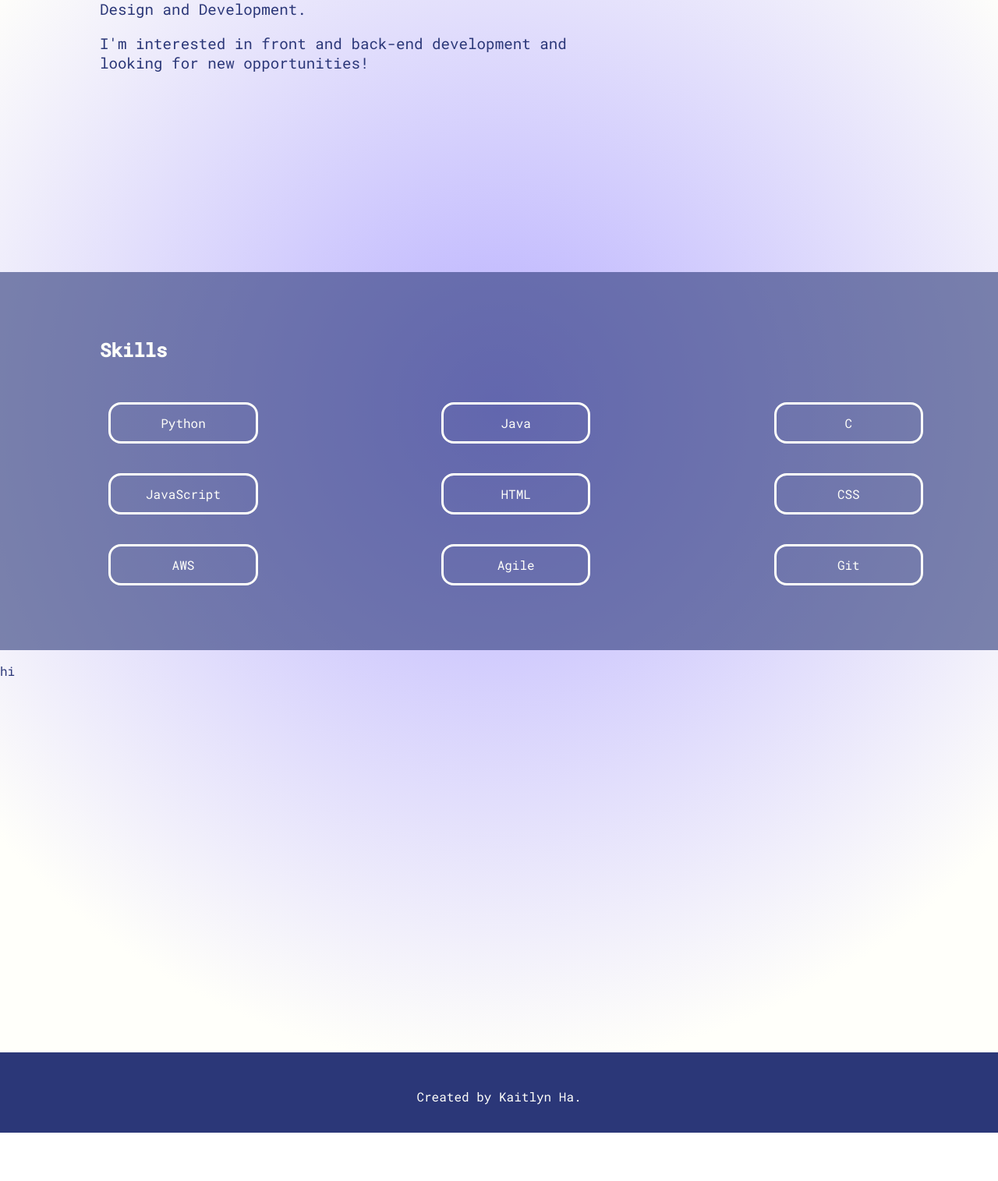
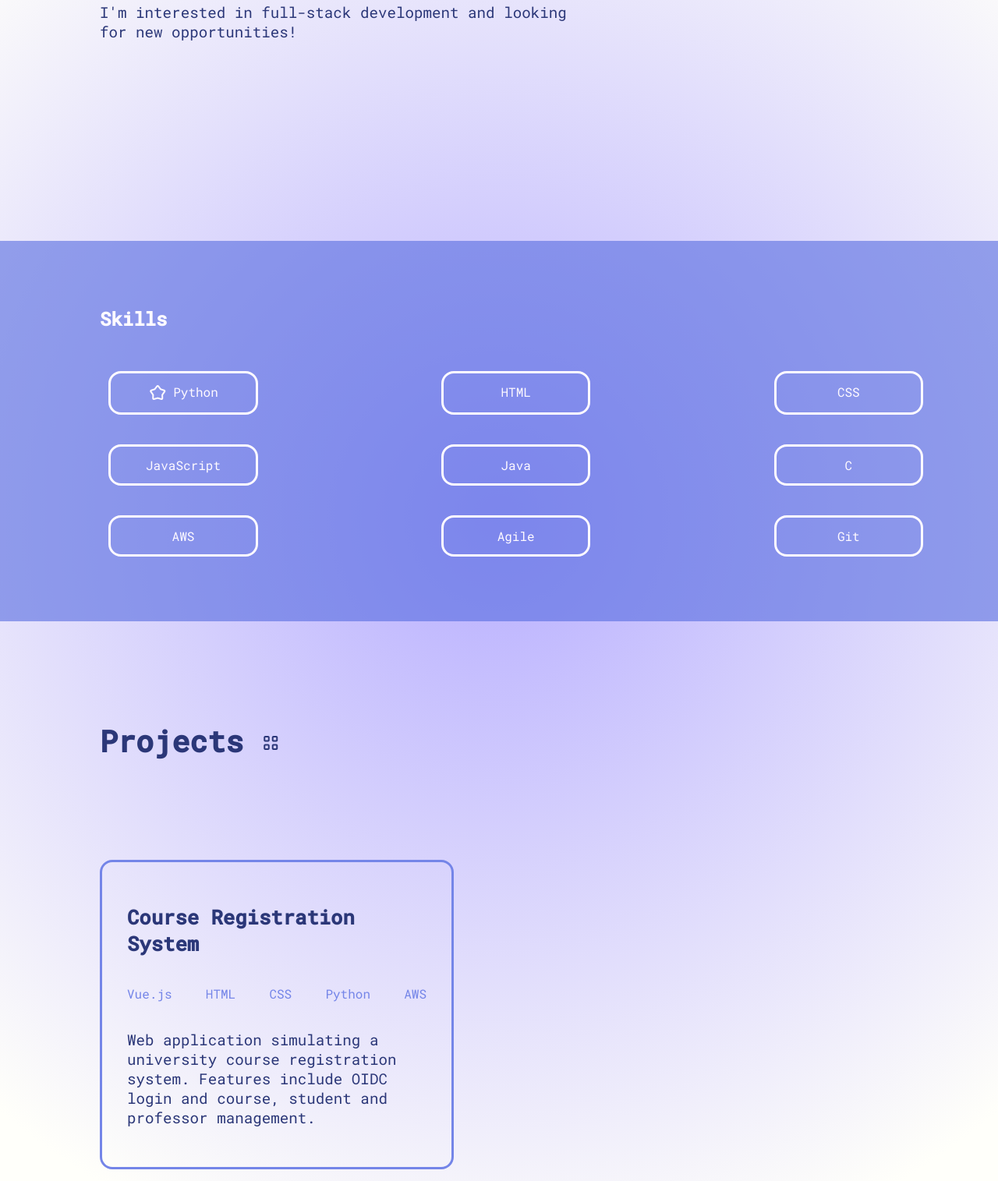
Before and after one commit to kaitlynha/portfolio, a website: page src/index.html in a window 1280 px wide. Shown: the part 405-1920 px from the top of the page at 78% size. Before the commit the page ends 1858 px from the top, so only its background shows below. Drawn offline with nearby package versions, Linux system fonts and the light colour scheme.

Commit message:
editing ui

```diff
--- /dev/null
+++ b/package.json
@@ -0,0 +1,5 @@
+{
+  "dependencies": {
+    "aos": "^2.3.4"
+  }
+}
--- a/src/index.html
+++ b/src/index.html
@@ -9,6 +9,8 @@
     <link rel="preconnect" href="https://fonts.googleapis.com">
     <link rel="preconnect" href="https://fonts.gstatic.com" crossorigin>
     <link href="https://fonts.googleapis.com/css2?family=Roboto+Mono:ital,wght@0,400;0,500;1,400;1,500&family=Roboto:ital,wght@0,300;0,400;0,500;1,400&display=swap" rel="stylesheet">
+    <link rel="stylesheet" href="https://fonts.googleapis.com/css2?family=Material+Symbols+Outlined:opsz,wght,FILL,GRAD@24,400,1,0" />
+    <link href="https://unpkg.com/aos@2.3.1/dist/aos.css" rel="stylesheet">
 </head>
 <body>
     <div class="nav-bar">
@@ -23,36 +25,53 @@
         </ul>
     </div>
     <div class="about-me">
-        <h1>Hi, I'm Kaitlyn Ha.</h1>
-        <h1>I'm a Software Engineering Student!</h1>
+        <h1>Hi, I'm Kaitlyn Ha.
+            <br>
+            I'm a
+            <span class="blue">Software Engineering Student!</span>
+        </h1>
     </div>
     <div class="my-desc">
         <p>I'm a Junior at the University of Connecticut majoring in Computer Science with a concentration in Software Design and Development.</p>
-        <p>I'm interested in front and back-end development and looking for new opportunities!</p>
+        <p>I'm interested in full-stack development and looking for new opportunities!</p>
     </div>
 
-    <section class="skills">
+    <div class="skills" data-aos="fade-up" data-aos-duration="1000">
         <h2>Skills</h2>
         <ul>
-            <li>Python</li>
+            <li class="starred">
+                <span class="material-symbols-outlined">kid_star</span>Python</li>
+            <li>HTML</li>
+            <li>CSS</li>
+            <li>JavaScript</li>
             <li>Java</li>
             <li>C</li>
-            <li>JavaScript</li>
-            <li>HTML</li>
-            <li>CSS</li>
             <li>AWS</li>
             <li>Agile</li>
             <li>Git</li>
         </ul>
-    </section>
+    </div>
 
-    <section class="projects">
-        <p>hi</p>
-    </section>
+    <div class="projects">
+        <h1>Projects <span class="material-symbols-outlined">view_cozy</span></h1>
+        <div class="project-one">
+            <h2>Course Registration System</h2>
+            <div class="tools">
+                <p>Vue.js</p>
+                <p>HTML</p>
+                <p>CSS</p>
+                <p>Python</p>
+                <p>AWS</p>
+            </div>
+            <p>Web application simulating a university course registration system. Features include OIDC login and course, student and professor management.</p>
+        </div>
+    </div>
 
     <section class="footer">
         <p>Created by Kaitlyn Ha.</p>
     </section>
     <script src="script.js"></script>
+    <script src="https://unpkg.com/aos@2.3.1/dist/aos.js"></script>
+    <script>AOS.init();</script>
 </body>
 </html>
--- a/src/style.css
+++ b/src/style.css
@@ -1,9 +1,9 @@
 :root{
     --blue: #7485e8;
-    --lightblue: #263066;
+    --lightblue: #3b4895;
     --darkblue: #2b3778;
-    --background: #fffffa;
-    font-family: 'Roboto', sans-serif;
+    --background: #fffaff;
+    /*font-family: 'Roboto', sans-serif;*/
     font-family: 'Roboto Mono', monospace;
 }
 
@@ -13,7 +13,7 @@ body {
     margin: 0rem;
     -webkit-text-fill-color: var(--darkblue);
     background: rgb(183,174,255);
-    background: radial-gradient(circle, rgba(183,174,255,1) 0%, rgba(255,255,250,1) 75%);
+    background: radial-gradient(circle, rgba(183,174,255,1) 0%, rgba(255,255,250,1) 80%);
 }
 
 a {
@@ -32,8 +32,10 @@ a:hover {
 }
 
 .star {
-    width: 100px;
-    height: 100px;
+    width: 70px;
+    height: 70px;
+    margin-top: 16px;
+    margin-left: 32px;
 }
 
 .nav-bar ul {
@@ -53,6 +55,10 @@ a:hover {
     margin: 4rem 4rem 4rem 8rem;
 }
 
+.blue {
+    -webkit-text-fill-color: var(--blue);
+}
+
 .my-desc {
     width: 50%;
     font-size: 1.2rem;
@@ -62,8 +68,12 @@ a:hover {
 .skills {
     padding-top: 4rem;
     padding-bottom: 4rem;
-    background-color: rgb(43, 55, 120, .6);
+    background-color: rgba(85, 108, 224, 0.6);
     -webkit-text-fill-color: var(--background);
+}
+
+.starred span{
+    margin-right: 8px;
 }
 
 .skills h2 {
@@ -75,6 +85,7 @@ a:hover {
     list-style-type: none;
     display: grid;
     grid-template-columns: repeat(3, 1fr);
+    place-content: center;
     margin: 2rem 0rem 0rem 5rem;
 }
 
@@ -89,9 +100,35 @@ a:hover {
     margin: 1.2rem;
 }
 
+.skills li:hover {
+    background-color: var(--background);
+    -webkit-text-fill-color: rgb(123, 142, 239);
+}
+
 .projects {
     width: 100%;
-    height: 500px;
+    margin: 8rem 8rem 8rem 8rem;
+    font-size: 1.2rem;
+}
+
+.project-one {
+    width: 30%;
+    margin-top: 8rem;
+    padding: 2rem;
+    border-style: solid;
+    border-radius: 1rem;
+    border-color: var(--blue);
+}
+
+.project-one h2 {
+    font-size: 1.6rem;
+}
+
+.tools {
+    display: flex;
+    justify-content: space-between;
+    -webkit-text-fill-color: var(--blue);
+    font-size: 1rem;
 }
 
 .footer {
```
Also changed, not shown: src/words.json (deleted, +0 -14 lines), README.md (deleted), src/favicon.png, 1 other file.
